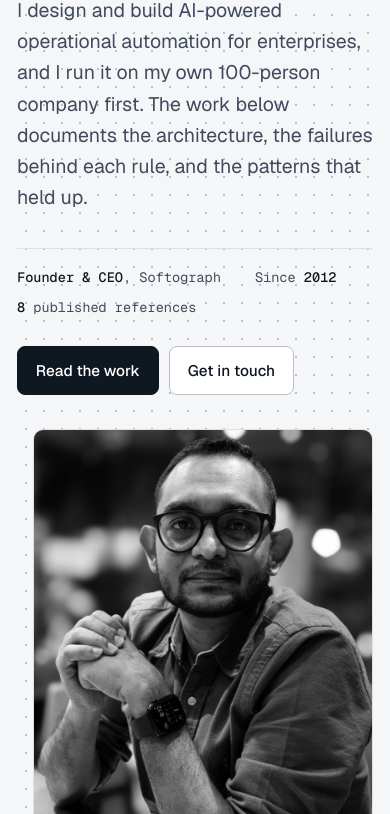
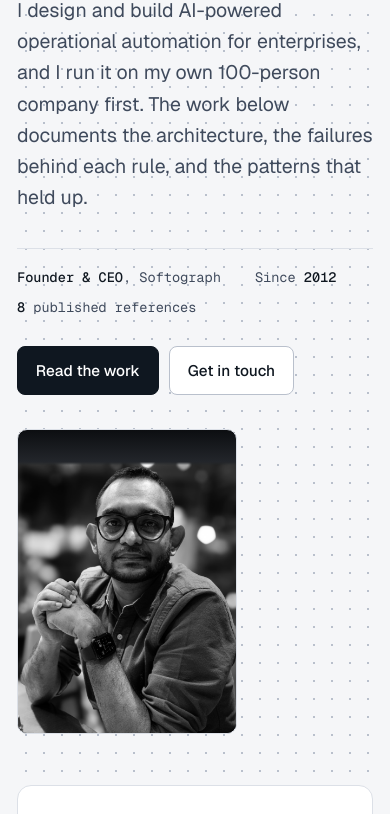
Before and after one commit to rahman-tawhid/rahman-tawhid.github.io, a plain HTML site: page index.html in a window 390 px wide. Shown: the part 286-1100 px from the top of the page. Drawn offline with nearby package versions, Linux system fonts and the light colour scheme.

Commit message:
Portrait: new filename (cache-safe), framed with headroom above the head, no top crop

```diff
--- a/assets/site.css
+++ b/assets/site.css
@@ -139,7 +139,8 @@ pre .k{color:var(--accent)}
 .home-hero{display:grid;grid-template-columns:1.5fr .7fr;gap:3rem;align-items:end;padding:4rem 0 3rem}
 .home-hero h1{font-size:clamp(2.5rem,5.4vw,4.1rem);line-height:1.03;letter-spacing:-.04em;max-width:13ch;margin-bottom:0}
 .home-hero .lead{font-size:1.15rem;line-height:1.6;color:var(--text-secondary);max-width:54ch;margin:1.4rem 0 0}
-.home-hero .photo{width:100%;height:auto;max-width:340px;justify-self:end;object-fit:contain;border-radius:10px;filter:grayscale(1);border:1px solid var(--border);display:block}
+.home-hero .photo-frame{width:100%;max-width:340px;justify-self:end;background:linear-gradient(#0c0e11,#23262b) top/100% 1.9rem no-repeat #23262b;border:1px solid var(--border);border-radius:10px;padding-top:1.9rem;overflow:hidden}
+.home-hero .photo-frame img{display:block;width:100%;height:auto;filter:grayscale(1);-webkit-mask-image:linear-gradient(to bottom,transparent 0,#000 1.1%);mask-image:linear-gradient(to bottom,transparent 0,#000 1.1%)}
 .facts{display:flex;flex-wrap:wrap;gap:.4rem 2rem;margin-top:2rem;padding-top:1rem;border-top:1px solid var(--border);font-family:var(--mono);font-size:.8rem;color:var(--text-secondary)}
 .facts b{color:var(--text-primary);font-weight:500}
 .home-links{display:flex;gap:.6rem;margin-top:1.6rem;flex-wrap:wrap}
@@ -197,7 +198,7 @@ pre .k{color:var(--accent)}
 }
 @media(max-width:820px){
   .home-hero{grid-template-columns:1fr;gap:2rem}
-  .home-hero .photo{width:100%;height:auto;max-width:340px;justify-self:end;object-fit:contain;border-radius:10px;filter:grayscale(1);border:1px solid var(--border);display:block}
+  .home-hero .photo-frame{max-width:220px;justify-self:start}
   .feat-card{grid-template-columns:1fr}
   .grid,.grid.two{grid-template-columns:1fr}
   .shelf-note{display:none}
--- a/index.html
+++ b/index.html
@@ -50,7 +50,7 @@
       <div class="facts"><span><b>Founder &amp; CEO</b>, Softograph</span><span>Since <b>2012</b></span><span><b>8</b> published references</span></div>
       <div class="home-links"><a class="primary" href="#work">Read the work</a><a href="mailto:tawhid@softograph.com">Get in touch</a></div>
     </div>
-    <img class="photo" src="/assets/profile.jpg" width="805" height="1000" alt="Tawhid Rahman">
+    <div class="photo-frame"><img src="/assets/portrait.jpg" width="805" height="1000" alt="Tawhid Rahman"></div>
   </section>
 
   <section id="work">
```
Also changed, not shown: assets/portrait.jpg (renamed from assets/profile.jpg).
